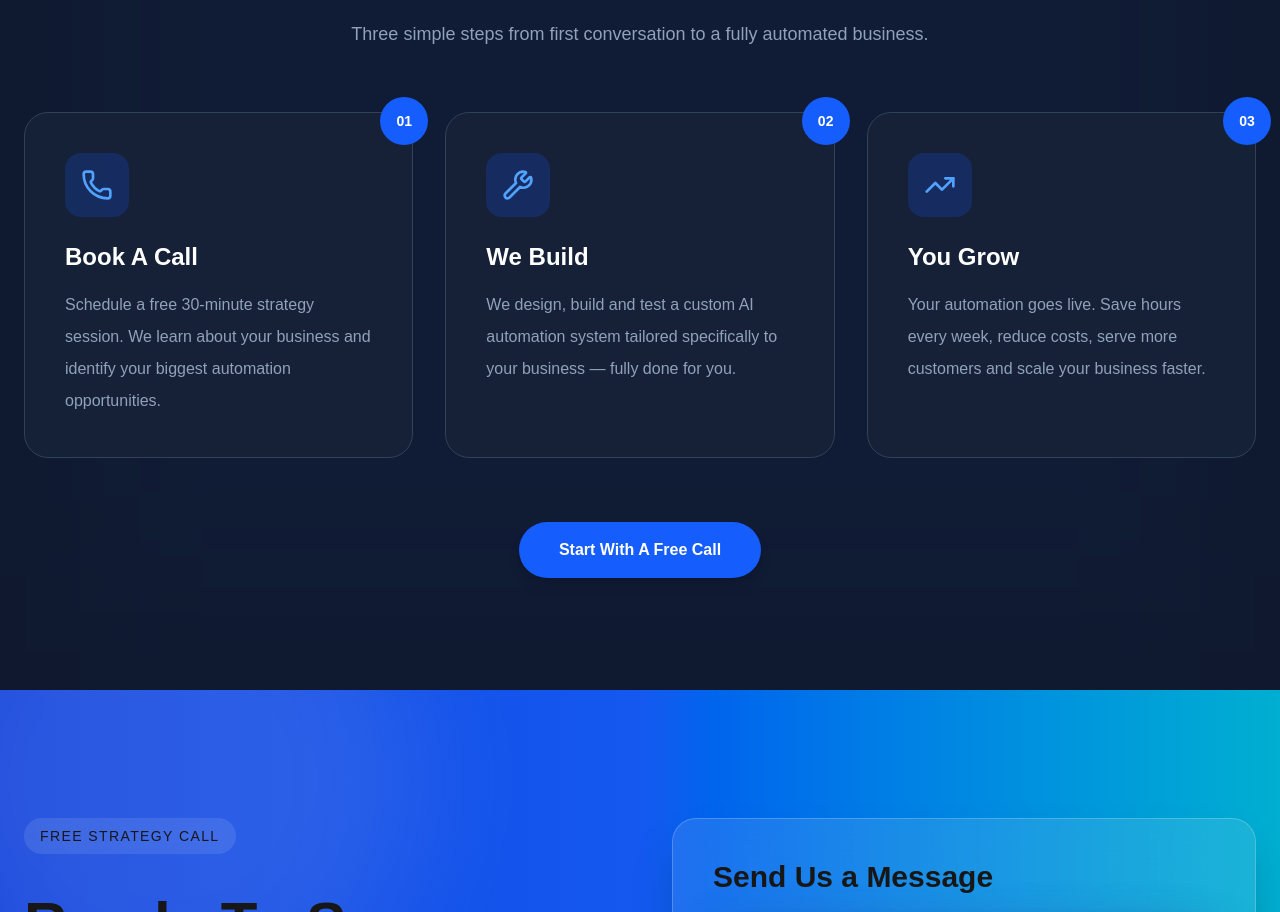
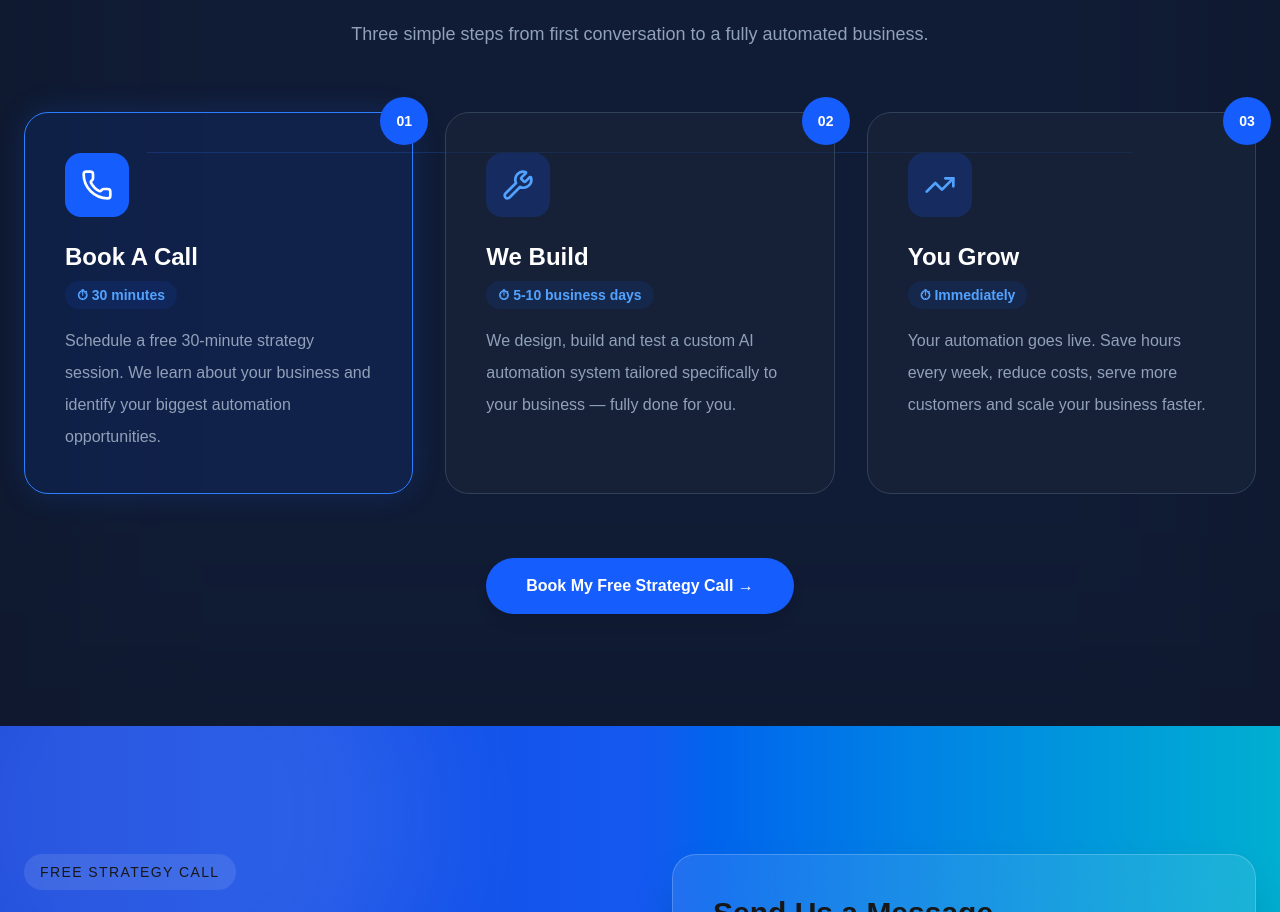
Before and after one commit to autoflowai365/autoflowai, a Next.js app: page / in a window 1280 px wide. Shown: the part 8503-9415 px from the top of the page. Built offline with nearby package versions, Linux system fonts and the light colour scheme.

Commit message:
WhatsNext: connecting line, highlighted step 1, time estimates, stronger CTA

```diff
--- a/app/components/WhatsNext.tsx
+++ b/app/components/WhatsNext.tsx
@@ -6,19 +6,25 @@ const steps = [
     icon: <Phone className="w-8 h-8" />,
     step: "01",
     title: "Book A Call",
+    time: "30 minutes",
     desc: "Schedule a free 30-minute strategy session. We learn about your business and identify your biggest automation opportunities.",
+    highlight: true,
   },
   {
     icon: <Wrench className="w-8 h-8" />,
     step: "02",
     title: "We Build",
+    time: "5-10 business days",
     desc: "We design, build and test a custom AI automation system tailored specifically to your business — fully done for you.",
+    highlight: false,
   },
   {
     icon: <TrendingUp className="w-8 h-8" />,
     step: "03",
     title: "You Grow",
+    time: "Immediately",
     desc: "Your automation goes live. Save hours every week, reduce costs, serve more customers and scale your business faster.",
+    highlight: false,
   },
 ];
 
@@ -32,21 +38,25 @@ export default function WhatsNext() {
           <h2 className="text-5xl font-black text-white mt-6">Your Journey To Automation</h2>
           <p className="text-slate-400 text-lg max-w-2xl mx-auto mt-6">Three simple steps from first conversation to a fully automated business.</p>
         </div>
+        <div className="relative">
+          <div className="absolute top-10 left-[10%] right-[10%] h-px bg-blue-500/20 hidden md:block"></div>
           <div className="grid grid-cols-1 md:grid-cols-3 gap-8">
             {steps.map((step, i) => (
-            <div key={i} className="group relative rounded-3xl border border-slate-700 bg-slate-800/50 p-10 hover:border-blue-500 hover:-translate-y-2 hover:shadow-[0_0_40px_rgba(37,99,235,0.25)] transition-all duration-300">
+              <div key={i} className={`group relative rounded-3xl border p-10 hover:-translate-y-2 hover:shadow-[0_0_40px_rgba(37,99,235,0.25)] transition-all duration-300 ${step.highlight ? "border-blue-500 bg-blue-600/10 shadow-[0_0_30px_rgba(37,99,235,0.2)]" : "border-slate-700 bg-slate-800/50 hover:border-blue-500"}`}>
                 <div className="absolute -top-4 -right-4 w-12 h-12 rounded-full bg-blue-600 flex items-center justify-center text-white font-black text-sm">{step.step}</div>
-              <div className="w-16 h-16 rounded-2xl bg-blue-600/20 flex items-center justify-center text-blue-400 mb-6 group-hover:rotate-6 group-hover:scale-110 transition-transform duration-300">
+                <div className={`w-16 h-16 rounded-2xl flex items-center justify-center mb-6 group-hover:rotate-6 group-hover:scale-110 transition-transform duration-300 ${step.highlight ? "bg-blue-600 text-white" : "bg-blue-600/20 text-blue-400"}`}>
                   {step.icon}
                 </div>
-              <h3 className="text-2xl font-bold text-white mb-4">{step.title}</h3>
+                <h3 className="text-2xl font-bold text-white mb-2">{step.title}</h3>
+                <span className="inline-block text-blue-400 text-sm font-semibold mb-4 bg-blue-600/10 px-3 py-1 rounded-full">⏱ {step.time}</span>
                 <p className="text-slate-400 leading-8">{step.desc}</p>
               </div>
             ))}
           </div>
+        </div>
         <div className="text-center mt-16">
           <a href="#contact" className="inline-block bg-blue-600 hover:bg-blue-500 hover:scale-105 active:scale-95 text-white font-bold px-10 py-4 rounded-full transition-all duration-300 shadow-lg hover:shadow-blue-500/40">
-            Start With A Free Call
+            Book My Free Strategy Call →
           </a>
         </div>
       </div>
```
Lines whose indentation alone changed are shown as unchanged.
